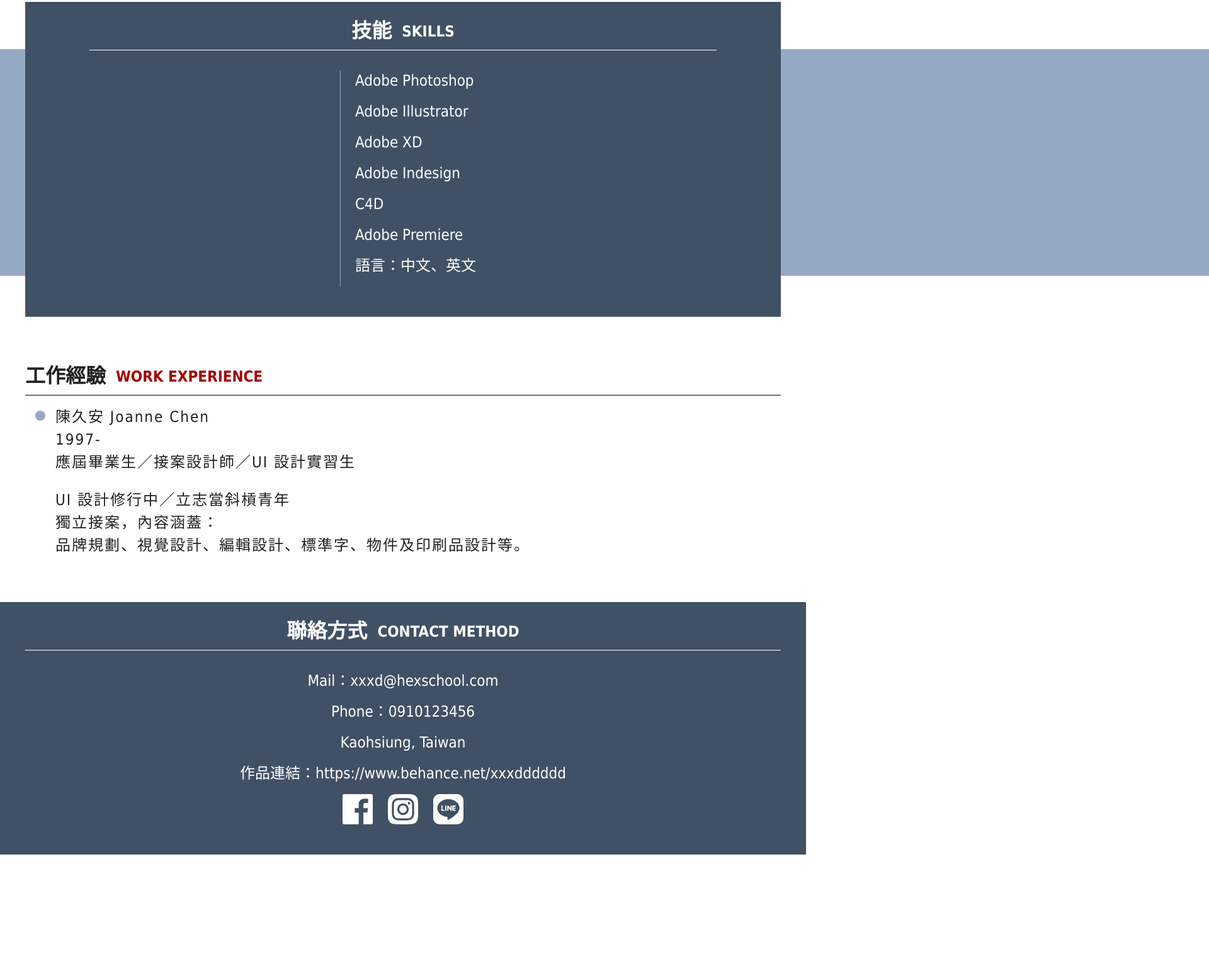
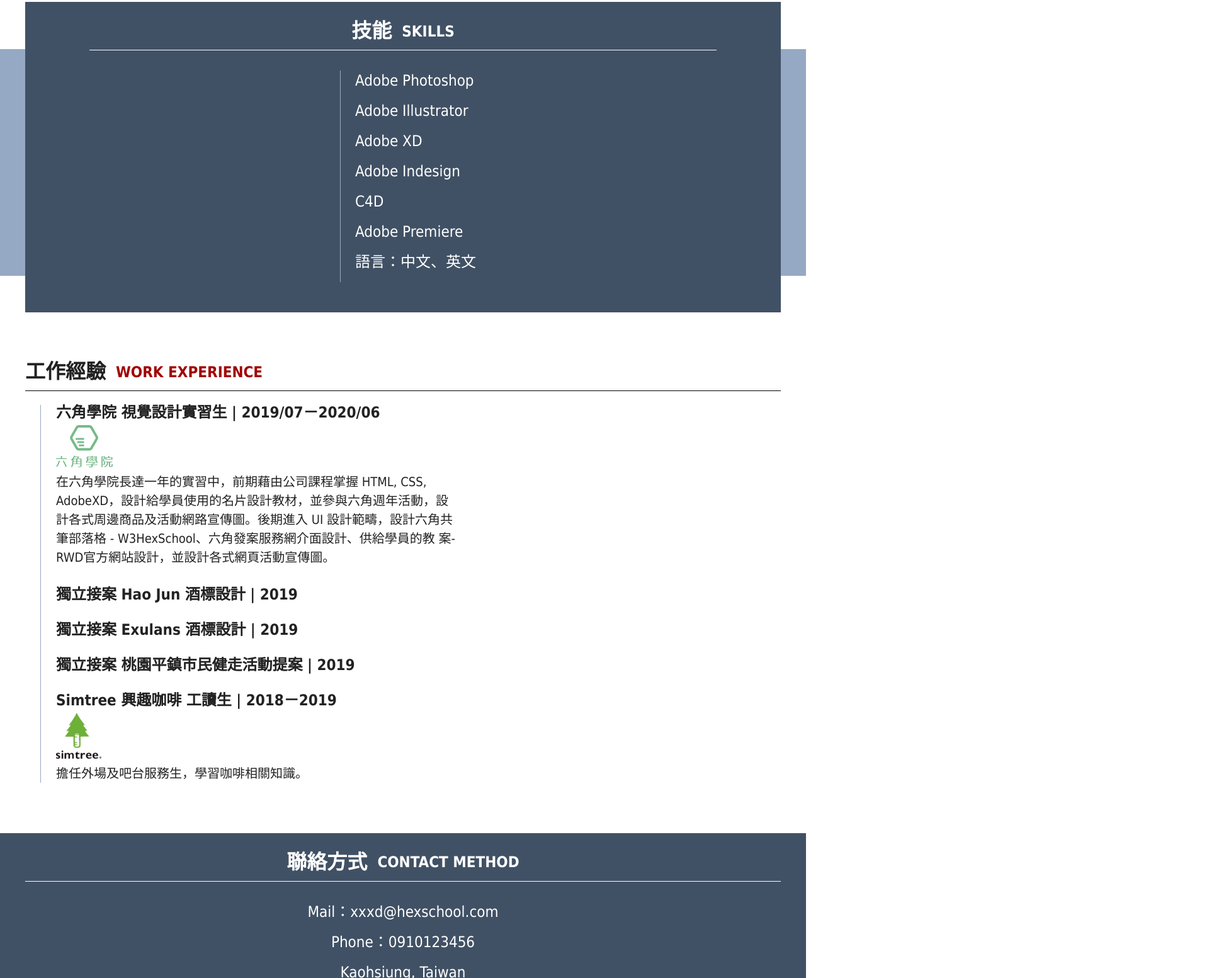
Before and after one commit to Chris1085-Learning/LiveCourseLayout-w1, a plain HTML site: page index.html in a window 1280 px wide. Shown: the part 1247-2800 px from the top of the page at 63% size, 1920 px wide, since content can reach past the window. Before the commit the page ends 2604 px from the top, so only its background shows below. Drawn offline with Linux system fonts and the light colour scheme.

Commit message:
feat: Finished Web Layout

```diff
--- a/index.html
+++ b/index.html
@@ -12,19 +12,18 @@
     <link rel="stylesheet" href="./css/style.css" />
   </head>
   <body>
-    <section>
-      <div class="container pb-48">
-        <div class="title-name pt-48 text-center">
+    <section class="container pb-48">
+      <div class="title-name pt-48">
         <h1>Joanne Chen</h1>
       </div>
       <div class="photo pb-48">
         <img src="./images/photo.png" alt="" />
       </div>
-        <div class="profile-title d-flex align-items-center">
+      <div class="title d-flex align-items-center">
         <h2>個人資料</h2>
-          <span class="text-color--brown">PROFILE</span>
+        <span class="text-brown">PROFILE</span>
       </div>
-        <ul class="flex-column profile-items--dot">
+      <ul class="flex-column profile-content">
         <li>
           <div>
             <p>陳久安 Joanne Chen<br />1997-<br />應屆畢業生／接案設計師／UI 設計實習生</p>
@@ -34,54 +33,59 @@
           </div>
         </li>
       </ul>
-        <div class="edu-title d-flex align-items-center">
+      <div class="title d-flex align-items-center">
         <h2>學歷</h2>
-          <span class="text-color--brown">EDUCATION</span>
+        <span class="text-brown">EDUCATION</span>
       </div>
       <ul class="edu-timeline">
         <li class="edu-time"><p>國立六角師範大學 視覺設計學系 學士學位 | 2016－2020</p></li>
         <li class="edu-time"><p>國立六腳高級中學 美術班 | 2013－2016</p></li>
       </ul>
-      </div>
     </section>
-    <section>
-      <div class="skill container flex-column align-items-center">
+    <section class="row">
+      <div class="skill container flex-column align-items-center bg-dark">
         <div class="skill-title d-flex jusitify-content-center align-items-center">
           <h2>技能</h2>
           <span>SKILLS</span>
         </div>
-        <div class="skill-content">
         <ul class="content-items">
-            <li class="content-line">Adobe Photoshop</li>
-            <li class="content-line">Adobe Illustrator</li>
-            <li class="content-line">Adobe XD</li>
-            <li class="content-line">Adobe Indesign</li>
-            <li class="content-line">C4D</li>
-            <li class="content-line">Adobe Premiere</li>
-            <li class="content-line">語言：中文、英文</li>
-          </ul>
-        </div>
-      </div>
-    </section>
-    <section>
-      <div class="container pb-48 pt-48">
-        <div class="title d-flex align-items-center">
-          <h2>工作經驗</h2>
-          <span class="text-color--brown">WORK EXPERIENCE</span>
-        </div>
-        <ul class="flex-column profile-items--dot">
-          <li>
-            <div>
-              <p>陳久安 Joanne Chen<br />1997-<br />應屆畢業生／接案設計師／UI 設計實習生</p>
-              <p>
-                UI 設計修行中／立志當斜槓青年<br />獨立接案，內容涵蓋：<br />品牌規劃、視覺設計、編輯設計、標準字、物件及印刷品設計等。
-              </p>
-            </div>
-          </li>
+          <li class="item">Adobe Photoshop</li>
+          <li class="item">Adobe Illustrator</li>
+          <li class="item">Adobe XD</li>
+          <li class="item">Adobe Indesign</li>
+          <li class="item">C4D</li>
+          <li class="item">Adobe Premiere</li>
+          <li class="item">語言：中文、英文</li>
         </ul>
       </div>
     </section>
-    <footer class="footer">
+    <section class="container pb-48 pt-48">
+      <div class="title d-flex align-items-center">
+        <h2>工作經驗</h2>
+        <span class="text-brown">WORK EXPERIENCE</span>
+      </div>
+      <ul class="work-content">
+        <li class="work-content-items">
+          <h3>六角學院 視覺設計實習生 | 2019/07－2020/06</h3>
+          <img src="./images/logo.svg" alt="" />
+          <p>
+            在六角學院長達一年的實習中，前期藉由公司課程掌握 HTML, CSS,
+            AdobeXD，設計給學員使用的名片設計教材，並參與六角週年活動，設計各式周邊商品及活動網路宣傳圖。後期進入 UI
+            設計範疇，設計六角共筆部落格 - W3HexSchool、六角發案服務網介面設計、供給學員的教 案-
+            RWD官方網站設計，並設計各式網頁活動宣傳圖。
+          </p>
+        </li>
+        <li class="work-content-items"><h3>獨立接案 Hao Jun 酒標設計 | 2019</h3></li>
+        <li class="work-content-items"><h3>獨立接案 Exulans 酒標設計 | 2019</h3></li>
+        <li class="work-content-items"><h3>獨立接案 桃園平鎮市民健走活動提案 | 2019</h3></li>
+        <li class="work-content-items">
+          <h3>Simtree 興趣咖啡 工讀生 | 2018－2019</h3>
+          <img src="./images/simtree.png" alt="" />
+          <p>擔任外場及吧台服務生，學習咖啡相關知識。</p>
+        </li>
+      </ul>
+    </section>
+    <footer class="footer bg-dark">
       <div class="container text-center">
         <div class="contact-title d-flex jusitify-content-center align-items-center">
           <h2>聯絡方式</h2>
--- a/sass/_main.scss
+++ b/sass/_main.scss
@@ -1,3 +1,7 @@
+/*=============================================
+=            General CSS Style                =
+=============================================*/
+
 *,
 *::before,
 *::after {
@@ -5,8 +9,8 @@
 }
 
 body {
-  font-family: "微軟正黑體", "Microsoft JhengHei", Tahoma, verdana, STHeiti, serif, sans-serif;
-  font-size: 15px;
+  font-family: San Francisco, "微軟正黑體", "Microsoft JhengHei", Tahoma, verdana, STHeiti, serif, sans-serif;
+  font-size: 16px;
   width: 100%;
   // line-height: 1.5;
   // font-weight: 300;
@@ -26,14 +30,13 @@ h2 {
 
 h3 {
   font-size: 24px;
-  font-weight: bolder;
+  font-weight: bold;
 }
 
 p {
-  line-height: normal;
   font-size: 24px;
-  // font-weight: bolder;
-  letter-spacing: 2px;
+  font-weight: 200;
+  // letter-spacing: 2px;
   line-height: 36px;
 }
 
@@ -44,13 +47,15 @@ span {
   font-weight: bold;
 }
 
-.test {
-  border: 1px solid red;
-}
+// .test {
+//   border: 1px solid red;
+// }
 
 .row {
+  width: 100%;
   display: flex;
   flex-direction: row;
+  overflow-x: hidden;
 }
 
 .d-flex {
@@ -91,56 +96,20 @@ span {
   padding-bottom: 48px;
 }
 
-.pl-16 {
-  padding-left: 16px;
+.bg-dark {
+  background: #415165 0% 0% no-repeat padding-box;
+  color: white;
 }
 
-// .pb-16 {
-//   padding-bottom: 16px;
-// }
-
-.text-color--brown {
+.text-brown {
   color: #a00404;
 }
+/*=====  End of General css style  ======*/
 
 .container {
   width: 1200px;
   margin-right: auto;
   margin-left: auto;
-
-  .contact-title,
-  .skill-title {
-    width: 100%;
-    position: relative;
-  }
-
-  .contact-title::after,
-  .skill-title::after {
-    position: absolute;
-    width: 100%;
-    content: "";
-    z-index: 1;
-    border-bottom: solid 1px #fff;
-    bottom: -8px;
-  }
-
-  .skill-title::after {
-    width: 83%;
-  }
-
-  .content-line {
-    padding-left: 40px;
-    position: relative;
-  }
-
-  .content-line::before {
-    position: absolute;
-    display: block;
-    content: "";
-    height: 100%;
-    left: 16px;
-    border-left: 1px solid #96a9c4;
-  }
 
   .title-name {
     width: 100%;
@@ -174,39 +143,42 @@ span {
     bottom: -8px;
     border-bottom: 1px solid black;
   }
-}
-.skill {
-  // width: 100%;
-  height: 100%;
-  position: relative;
-  margin-bottom: 24px;
+
+  .contact-title,
+  .skill-title {
+    width: 100%;
+    position: relative;
+  }
+
+  .contact-title::after,
+  .skill-title::after {
+    position: absolute;
+    width: 100%;
+    content: "";
+    z-index: 1;
+    border-bottom: solid 1px #fff;
+    bottom: -8px;
+  }
+
+  .skill-title::after {
+    width: 83%;
+  }
 }
 
-.skill::before {
-  position: absolute;
-  display: block;
-  content: "";
-  width: 9999px;
-  height: 360px;
-  top: 75px;
-  z-index: -1;
-  background-color: #96a9c4;
-}
-
-.profile-items--dot,
+.profile-content,
 .edu-time {
   list-style: none;
   position: relative;
   padding-left: 48px;
   padding-top: 24px;
 }
-.profile-items--dot {
+.profile-content {
   p {
     margin-bottom: 24px;
   }
 }
 
-.profile-items--dot::before,
+.profile-content::before,
 .edu-time::before {
   display: block;
   content: "";
@@ -241,27 +213,80 @@ span {
   content: "";
 }
 
-.footer,
-.skill {
-  background: #415165 0% 0% no-repeat padding-box;
-  opacity: 1;
-  color: white;
-  padding: 24px 0px 48px 0px;
-}
-
 .content-items {
   color: white;
   padding-top: 40px;
   li {
     font-size: 24px;
     padding-bottom: 16px;
-    line-height: 33px;
+    line-height: 32px;
+    font-weight: 200;
   }
+
+  .item {
+    padding-left: 40px;
+    position: relative;
+  }
+
+  .item::before {
+    position: absolute;
+    display: block;
+    content: "";
+    height: 100%;
+    left: 16px;
+    border-left: 1px solid #96a9c4;
+  }
+}
+
+.skill {
+  // width: 100%;
+  height: 100%;
+  position: relative;
+  margin-bottom: 24px;
+}
+
+.skill::before {
+  position: absolute;
+  display: block;
+  content: "";
+  width: 9999px;
+  height: 360px;
+  top: 75px;
+  z-index: -1;
+  background-color: #96a9c4;
+  overflow: hidden;
+}
+
+.work-content {
+  margin-left: 24px;
+  margin-top: 30px;
+  border-left: 1px solid #96a9c4;
+
+  .work-content-items {
+    margin-left: 24px;
+    margin-bottom: 32px;
+
+    img {
+      margin-bottom: 8px;
+      margin-top: 8px;
+    }
+
+    p {
+      font-size: 20px;
+      line-height: 30px;
+      width: 642px;
+    }
+  }
+}
+
+.footer,
+.skill {
+  padding: 24px 0px 48px 0px;
 }
 
 .soical-icons {
   img {
-    padding-left: 12px;
-    padding-right: 12px;
+    margin-left: 12px;
+    margin-right: 12px;
   }
 }
```
Also changed, not shown: css/style.css, 1 other file. Lines whose indentation alone changed are shown as unchanged.
